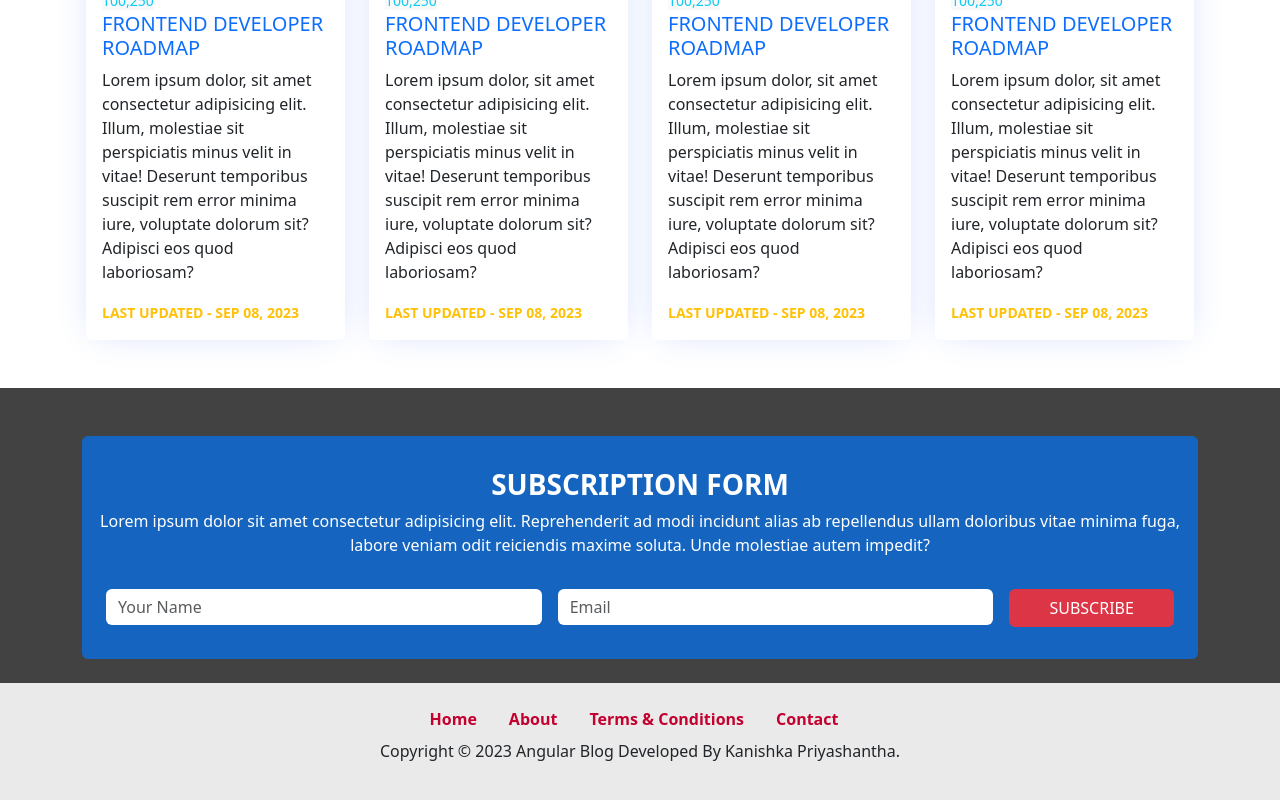
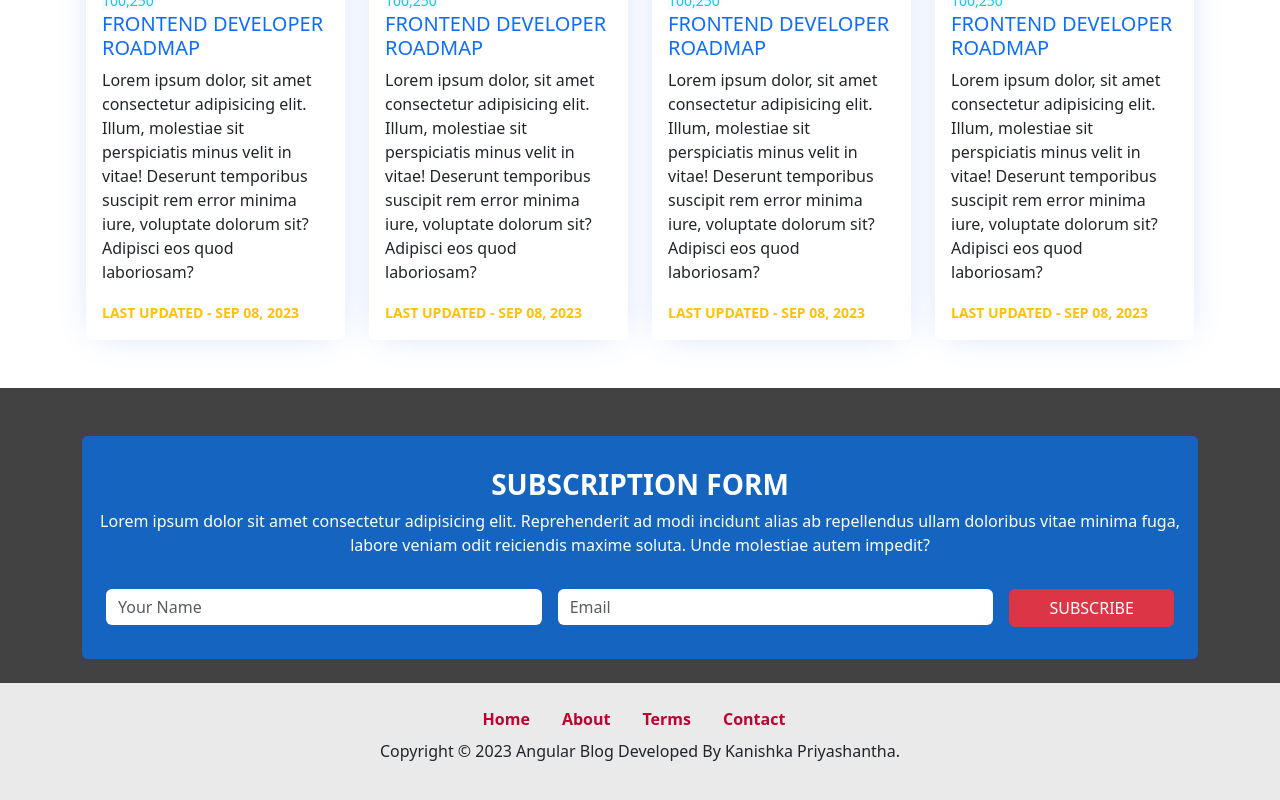
Before and after one commit to kanishkasubash/frontend-frameworks, an Angular app in the folder angular-blog-app/: page / in a window 1280 px wide. Shown: the part 1862-2662 px from the top of the page. Built offline with nearby package versions, Linux system fonts and the light colour scheme.

Commit message:
modified:   angular-blog-app/src/app/layouts/footer/footer.component.css 	modified:   angular-blog-app/src/app/layouts/footer/footer.component.html 	modified:   angular-blog-app/src/app/layouts/header/header.component.css 	modified:   angular-blog-app/src/app/layouts/header/header.component.html

```diff
--- a/angular-blog-app/src/app/layouts/footer/footer.component.css
+++ b/angular-blog-app/src/app/layouts/footer/footer.component.css
@@ -7,14 +7,4 @@ footer {
 .nav-link {
     color: var(--primary-color);
     font-weight: bold;
-    text-decoration: none;
-    background-image: linear-gradient(var(--primary-color), var(--primary-color));
-    background-size: 0 2px, auto;
-    background-repeat: no-repeat;
-    background-position: center bottom;
-    transition: all .2s ease-out;
 }
-
-.nav-link:hover {
-    background-size: 100% 3px, auto;
-}
--- a/angular-blog-app/src/app/layouts/footer/footer.component.html
+++ b/angular-blog-app/src/app/layouts/footer/footer.component.html
@@ -4,7 +4,7 @@
             <ul class="nav justify-content-center">
                 <li class="nav-item"><a href="" class="nav-link">Home</a></li>
                 <li class="nav-item"><a href="/about" class="nav-link">About</a></li>
-                <li class="nav-item"><a href="/terms-and-conditions" class="nav-link">Terms & Conditions</a></li>
+                <li class="nav-item"><a href="/terms-and-conditions" class="nav-link">Terms</a></li>
                 <li class="nav-item"><a href="/contact" class="nav-link">Contact</a></li>
             </ul>
             <p class="text-dark-clr">Copyright © 2023 Angular Blog Developed By Kanishka Priyashantha.</p>
--- a/angular-blog-app/src/app/layouts/header/header.component.css
+++ b/angular-blog-app/src/app/layouts/header/header.component.css
@@ -3,7 +3,3 @@ header {
     padding-top: 0;
     padding-bottom: 0;
 }
-
-img {
-    width: 90%;
-}
```
Also changed, not shown: angular-blog-app/src/app/layouts/header/header.component.html (+4 -1 lines).
